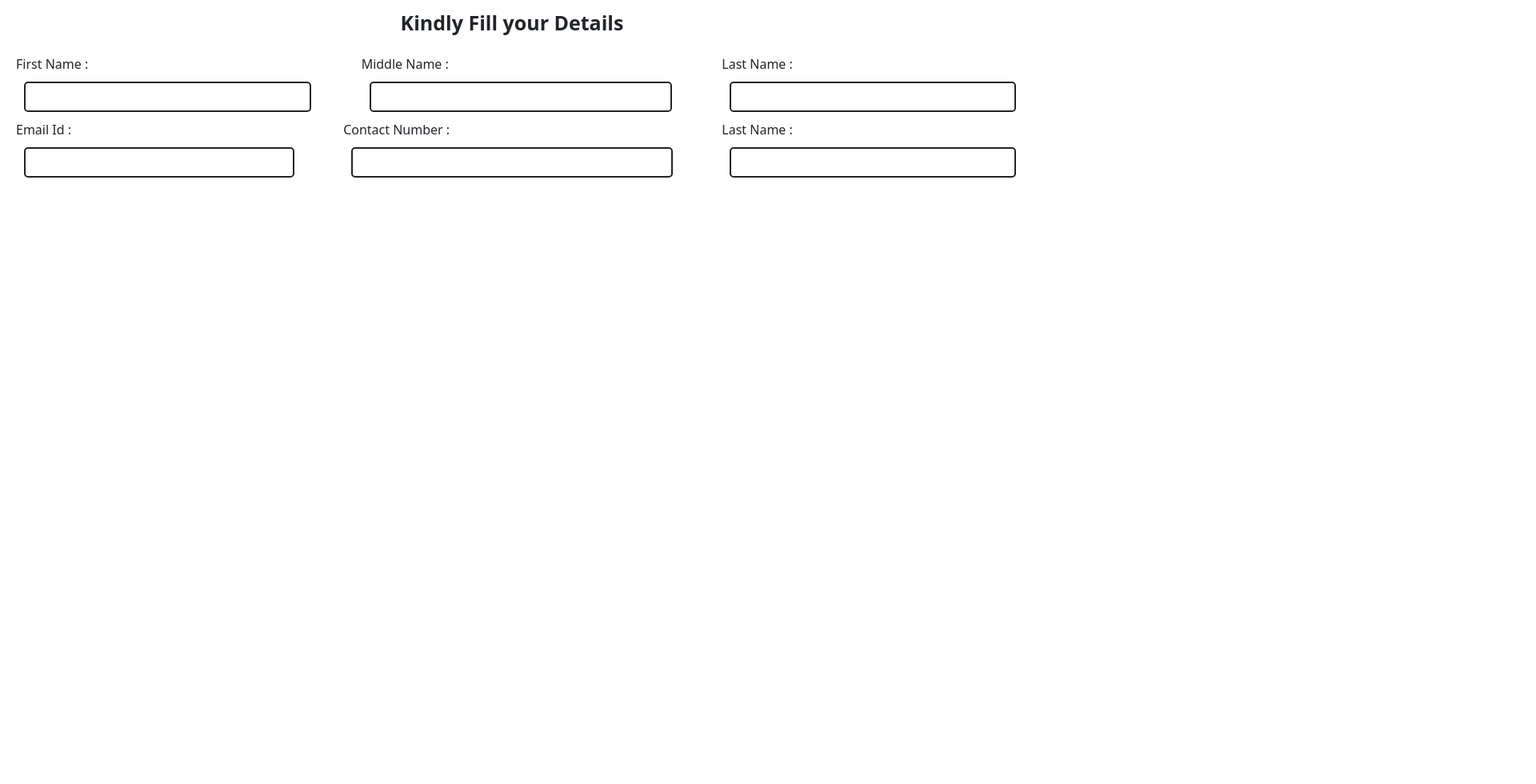
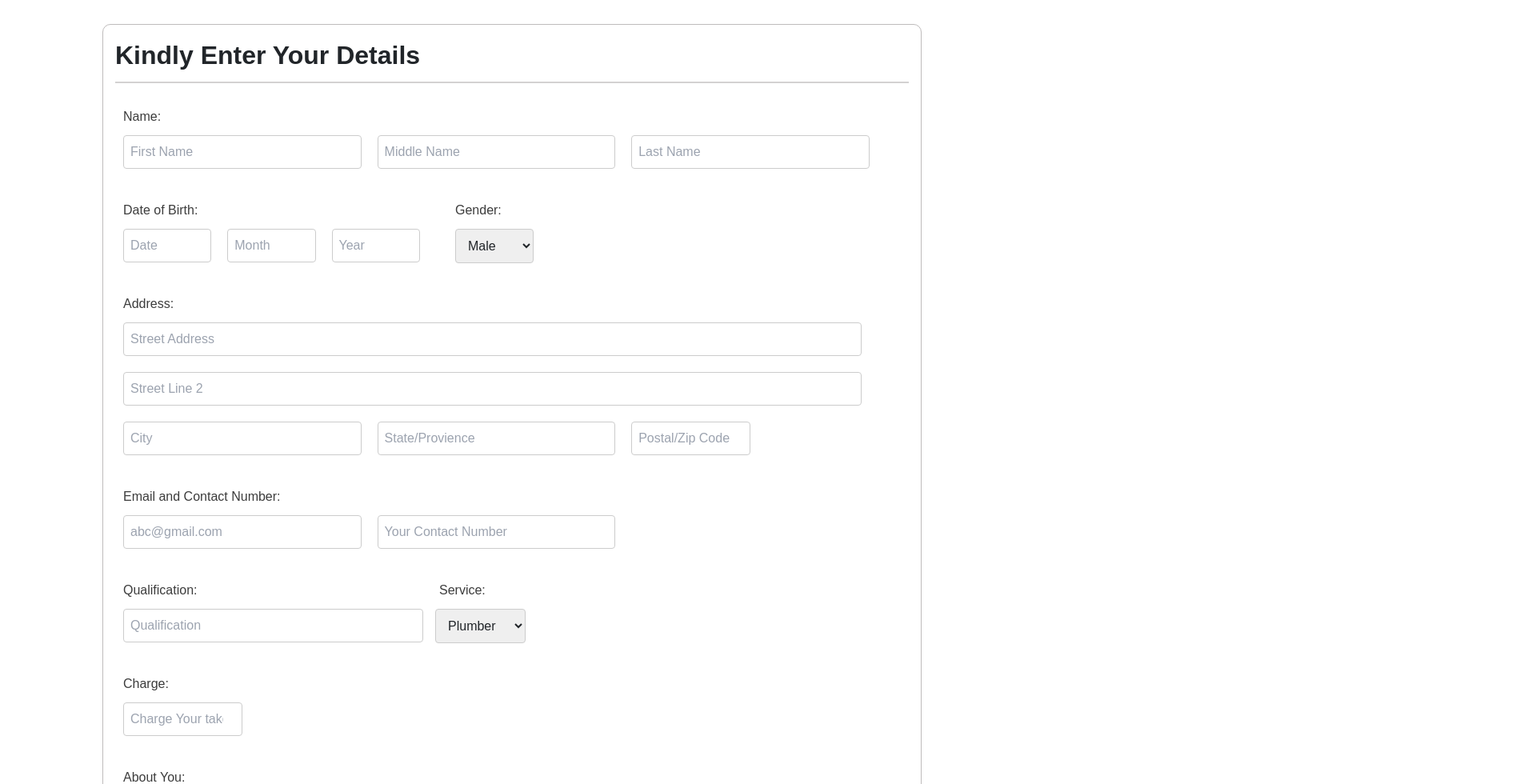
Before and after one commit to Saurav9895/As-Service, a Next.js app: page / in a window 1280 px wide. Shown: the part 60-1040 px from the top of the page at 80% size, 1920 px wide, since content can reach past the window. Before the commit the page ends 800 px from the top, so only its background shows below. Built offline with nearby package versions, Linux system fonts and the light colour scheme; no server answers.

Commit message:
forms added

```diff
--- /dev/null
+++ b/src/pages/Forms/Forms.tsx
@@ -0,0 +1,129 @@
+import { firestore } from '@/firebase/firebase';
+import { doc, setDoc } from 'firebase/firestore';
+import React from 'react';
+
+type FormsProps = {
+
+};
+const handleSubmit = async (e: React.FormEvent<HTMLFormElement>) => {
+    // e.preventDefault();
+    // //convert inputs.order to integer
+    // const newProblem = {
+    //     ...inputs,
+    //     order: Number(inputs.order),
+    // }
+    // await setDoc(doc(firestore, "problems", inputs.id), newProblem);
+    // alert("saved to db")
+}
+
+const Forms:React.FC<FormsProps> = () => {
+
+    return (
+        <>
+
+       <div className="form">
+                <div className="padd">
+                <div className="card-header">
+                Kindly Enter Your Details
+                </div>
+                <hr className="solid"/>
+                        <form onSubmit={handleSubmit}>
+                            <div className="name">
+                                <div className="leftmg">Name:</div> <br />
+                                <input type="text" name="" id="" placeholder='First Name'/>
+                                <input type="text" name="" id="" placeholder='Middle Name'/>
+                                <input type="text" name="" id="" placeholder='Last Name'/>
+                            </div>
+
+                            <div className="dobandage">
+
+                                <div className="dob">
+                                <div className="leftmg">Date of Birth:</div> <br />
+                                        <input type="number" name="" id="" placeholder='Date'/>
+                                        <input type="number" name="" id="" placeholder='Month'/>
+                                        <input type="number" name="" id="" placeholder='Year'/>
+
+                                </div>
+
+                                <div className="gender">
+                                <div className="leftmg1">Gender: </div><br />
+                                        <select id="gender" name="gender" required>
+                                            <option value="male">Male</option>
+                                            <option value="female">Female</option>
+                                            <option value="other">Other</option>
+                                        </select>
+                                </div>
+                            </div>
+
+                            <div className="address">
+                            <div className="leftmg">Address:</div> <br />
+                                <div className="street">
+                                <input type="text" name="" id="" placeholder='Street Address'/>
+                                </div>
+                                <div className="street">
+                                <input type="text" name="" id="" placeholder='Street Line 2'/>
+                                </div>
+                                <input type="text" name="" id="" placeholder='City'/>
+                                <input type="text" name="" id="" placeholder='State/Provience'/>
+                                <input type="number" name="" id="" placeholder='Postal/Zip Code'/>
+                            </div>
+
+
+
+
+                                    <div className="emailandcontact">
+                                    <div className="leftmg">Email and Contact Number: </div><br />
+                                            <input type="email" name="" id="" placeholder='abc@gmail.com'/>
+                                            <input type="text" name="" id="" placeholder='Your Contact Number'/>
+
+
+
+                                    </div>
+
+
+
+                                    <div className="qualificationandservice">
+
+                                        <div className="qualification">
+                                        <div className="leftmg">Qualification:</div> <br />
+                                                <div className="qualification1">
+                                                <input type="text" name="" id="" placeholder='Qualification'/>
+                                                </div>
+
+                                        </div>
+
+                                        <div className="service">
+                                        <div className="leftmg1">Service: </div><br />
+                                                <select id="service" name="service" required>
+                                                    <option value="plumber">Plumber</option>
+                                                    <option value="electrician">Electrician</option>
+                                                    <option value="other">Other</option>
+                                                </select>
+                                        </div>
+                                        </div>
+
+                                <div className="charge">
+                                <div className="leftmg">Charge:</div> <br />
+                                    <input type="number" name="" id="" placeholder='Charge Your take'/>
+
+                                </div>
+
+                                <div className="aboutyou">
+                                <div className="leftmg">About You:</div> <br />
+                                    <div className="abt">
+                                    <textarea name="" id="" ></textarea>
+                                    </div>
+                                </div>
+
+                                <hr className="solid1"/>
+                                <button className="sbutton" type="submit">Submit</button>
+
+
+                        </form>
+                        </div>
+       </div>
+       </>
+
+    );
+}
+export default Forms;
--- a/src/pages/ServiceMan/Serviceman.tsx
+++ b/src/pages/ServiceMan/Serviceman.tsx
@@ -1,6 +1,7 @@
 import React from 'react';
 import 'bootstrap/dist/css/bootstrap.min.css';
 import Topbar from '@/components/Topbar/Topbar';
+import Forms from '../Forms/Forms';
 
 type ServicemanProps = {
 
@@ -10,35 +11,11 @@ const Serviceman:React.FC<ServicemanProps> = () => {
 
     return (
 
-        <div className="full-page">
-      <form>
-        <div className='detail'>
-            <div className="f-name">
-        First Name : <input type="text" name="" id="" />
-        </div>
-            <div className="m-name">
-        Middle Name : <input type="text" name="" id="" />
-        </div>
-            <div className="l-name">
-        Last Name : <input type="text" name="" id="" />
-        </div>
 
-        </div>
-        <div className='detail'>
-            <div className="f-name">
-        Email Id : <input type="email" name="" id="" />
-        </div>
-            <div className="m-name">
-        Contact Number : <input type="number" name="" id="" />
-        </div>
-            <div className="l-name">
-        Last Name : <input type="text" name="" id="" />
-        </div>
 
-        </div>
+            <Forms/>
 
-      </form>
-    </div>
+
 
     );
 }
--- a/src/pages/index.tsx
+++ b/src/pages/index.tsx
@@ -7,7 +7,7 @@ export default function Home() {
   return (
     <>
     <Topbar/>
-    <div className="main-head">Kindly Fill your Details</div>
+    {/* <UserPage/> */}
     <Serviceman/>
     </>
   );
--- a/src/styles/globals.css
+++ b/src/styles/globals.css
@@ -31,16 +31,6 @@
   margin-top: 20px;
 }
 
-/* body {
-  font-family: Arial, sans-serif;
-  background-color: #f4f4f4;
-  margin: 0;
-  padding: 0;
-  display: flex;
-  align-items: center;
-  justify-content: center;
-  height: 100vh;
-} */
 
 .search-container {
   text-align: left;
@@ -74,29 +64,168 @@
   height: 25px;
   width: 100px;
 }
-.main-head{
+
+
+
+.form{
+  width: 80%;
+  margin-left: auto;
+  margin-right: auto;
+  margin-top: 30px;
+  margin-bottom: 30px;
+  border: solid #bebbbb 0.5px;
+  border-radius: 10px;
+  font-family: Arial, sans-serif;
+
+}
+.dobandage{
+  display: flex;
+  margin-top: 30px;
+
+}
+.gender{
+  margin-left: -310px;
+}
+#service{
+  margin-left: -5px;
+}
+/* .emailandphone{
+  display: flex;
+} */
+input[type="text"],
+textarea {
+  width: 30%;
+  padding: 8px;
   margin-top: 10px;
-  font-size: 25px;
-  text-align: center;
-  font-weight: bold;
+  margin-bottom: 10px;
+  border: 1px solid #ccc;
+  border-radius: 4px;
+  box-sizing: border-box;
+  margin: 10px;
+}
+input[type="number"],
+textarea {
+  width: 15%;
+  padding: 8px;
+  margin-top: 10px;
+  margin-bottom: 10px;
+  border: 1px solid #ccc;
+  border-radius: 4px;
+  box-sizing: border-box;
+  margin: 10px;
+}
+select, #gender, #service {
+  width: 100%;
+  margin-top: 10px;
+  padding: 11px;
+  border: 1px solid #ccc;
+  border-radius: 4px;
+  box-sizing: border-box;
 }
 
-.detail{
-display: flex;
-justify-content: space-between;
+.street{
+  width: 310%;
+}
+input[type="email"],
+textarea {
+  width: 30%;
+  padding: 8px;
+  margin-top: 10px;
+  margin-bottom: 10px;
+  border: 1px solid #ccc;
+  border-radius: 4px;
+  box-sizing: border-box;
+  margin: 10px;
 }
 
-.full-page{
-  margin: 20px;
+
+.qualificationandservice{
+  display: flex;
+  margin-top: 30px;
 }
-input[type="text"],
-input[type="email"],
-input[type="number"],
+.qualification1{
+  width: 510%;
+}
 
-textarea{
-    width: 100%;
-    padding: 5px;
-    border: 2px solid ;
-    border-radius: 5px;
-    margin: 10px;
+.service{
+  margin-left: 160px;
 }
+
+.abt{
+  width: 310%;
+  margin: 10px;
+}
+
+.sbutton{
+  background-color: rgb(12,54,57);
+  padding-left: 20px;
+  padding-right: 20px;
+  padding-top: 10px;
+  padding-bottom: 10px;
+  border: rgb(12,54,57);
+  border-radius: 10px;
+  color: white;
+  margin: 10px;
+
+}
+
+.padd{
+  padding: 15px;
+}
+
+.card-header {
+  background-color: #fff;
+  color: #3e3e3e;
+  font-size: 2em;
+  padding: 30px;
+  font-weight: 555;
+  line-height: 1.45;
+  border-top-left-radius: 8px;
+  border-top-right-radius: 8px;
+}
+
+hr.solid {
+  border-top: 2px solid #514e4e;
+  margin-top: 10px;
+  margin-bottom: 30px;
+  width: 100%;
+
+}
+hr.solid1 {
+  border-top: 2px solid #514e4e;
+  margin-top: 30px;
+  margin-bottom: 10px;
+  width: 100%;
+
+}
+
+.details{
+  margin: 30px;
+}
+.address{
+  margin-top: 30px;
+}
+.emailandcontact{
+  margin-top: 30px;
+}
+
+.charge{
+  margin-top: 30px;
+}
+.aboutyou{
+  margin-top: 30px;
+}
+.leftmg{
+  margin-left: 10px;
+  margin-bottom: -23px;
+  font-family: Arial, sans-serif;
+  color: #3c3c3c;
+
+}
+.leftmg1{
+
+  margin-bottom: -23px;
+  font-family: Arial, sans-serif;
+  color: #3c3c3c;
+
+}
```
Also changed, not shown: src/pages/Userpage/SearchSection.tsx (+4 -3 lines).
